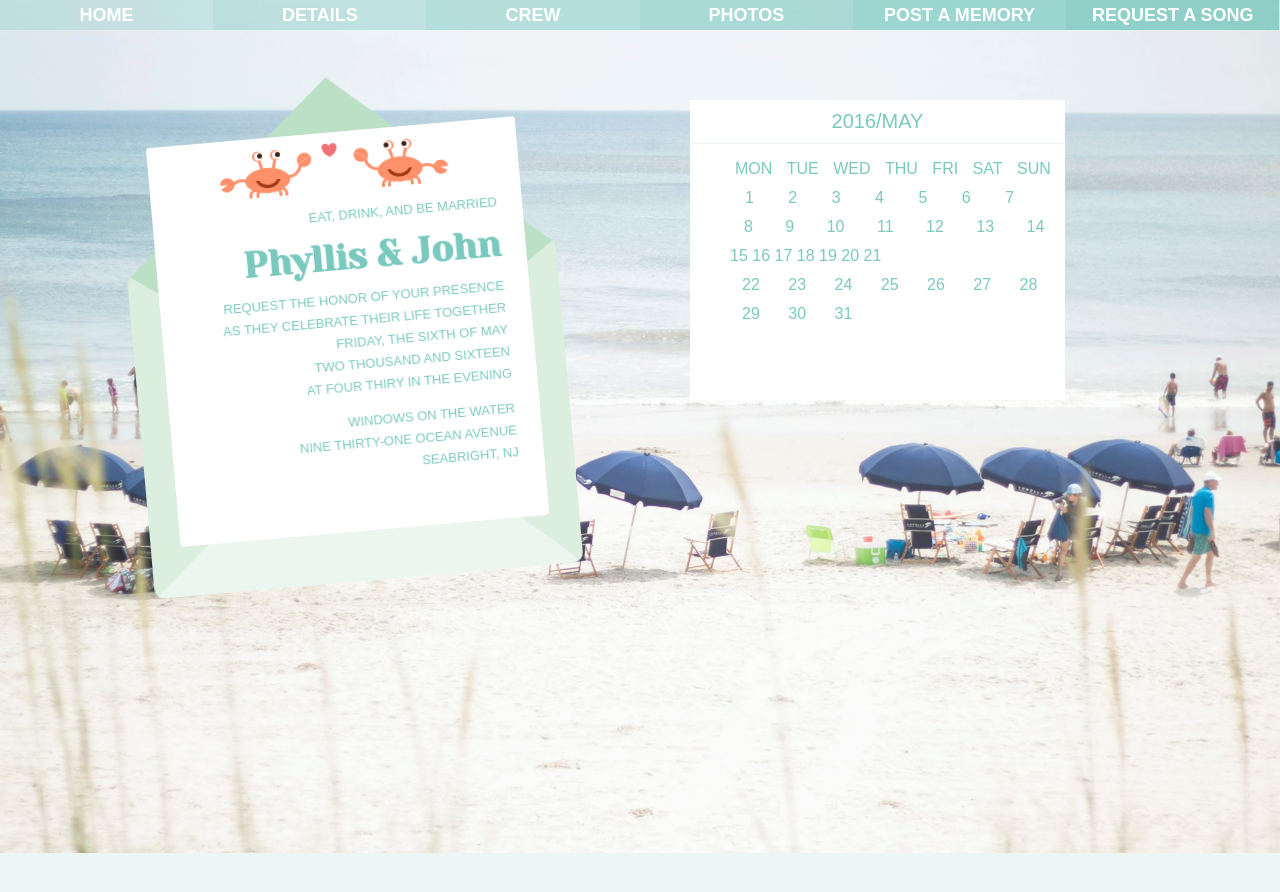
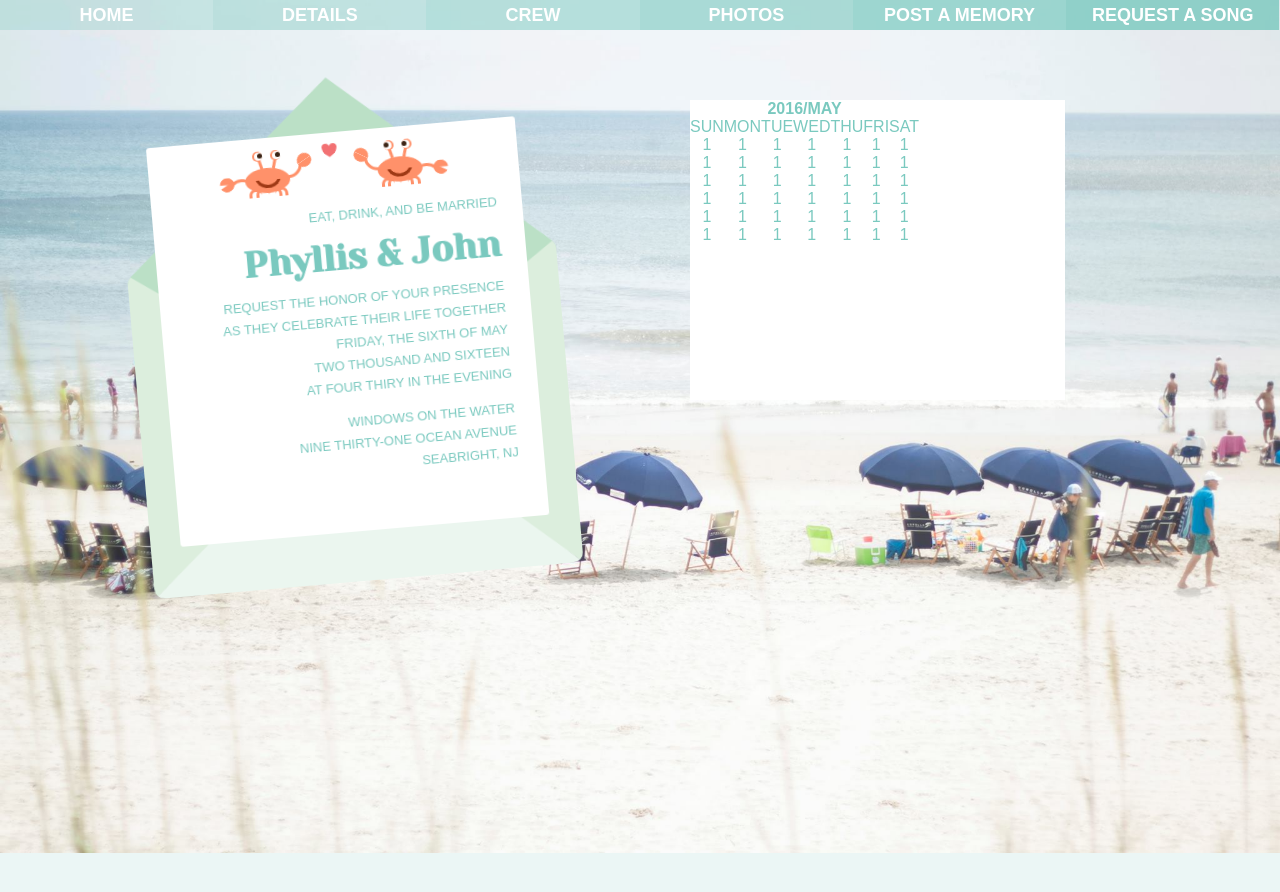
Before and after one commit to phyllisandjohn/phyllisandjohn.github.io, a Jekyll site: the page details/index.html, which Jekyll copies as it is, in a window 1280 px wide. Shown: the top 892 px of the page. Built offline with Jekyll 4.4.1, drawn with Linux system fonts in a browser that asks for light colours.

Commit message:
Update index.html

```diff
--- a/details/index.html
+++ b/details/index.html
@@ -47,44 +47,6 @@
 	padding: 10px;
 }
 
-.calendar ul {
-	float: left;
-}
-
-.calendar-dates ul {
-	margin-top: -5px;
-}
-
-.calendar-days ul li {
-	display: inline;
-	padding: 0px 5px 0px 5px;
-}
-
-.calendar-dates ul li  {
-	display: inline;
-}
-
-.week-1 li {
-	padding: 0px 15px 0px 15px;
-}
-
-.week-2 li {
-	padding: 0px 14px 0px 14px;
-}
-
-.week-3 li {
-	padding: 0px 13px 0px 13x;
-}
-
-.week-4 li {
-	padding: 0px 12px 0px 12px;
-}
-
-.week-5 li {
-	padding: 0px 12px 0px 12px;
-}
-
-
 img {
 	position: fixed;
 }
@@ -105,61 +67,74 @@ img {
 	<img src="/assets/obx.jpg" width='100%'>
 
 	<div class="calendar">
-		<div class="calendar-header">2016/May</div>
-		<div class="calendar-days">
-		<ul>
-			<li>Mon</li>
-			<li>Tue</li>
-			<li>Wed</li>
-			<li>Thu</li>
-			<li>Fri</li>
-			<li>Sat</li>
-			<li>Sun</li>
-		</ul>
-		</div>
-		<div class="calendar-dates">
-		<ul class="week-1">
-			<li>1</li>
-			<li>2</li>
-			<li>3</li>
-			<li>4</li>
-			<li>5</li>
-			<li>6</li>
-			<li>7</li>
-		</ul>
-		<ul class="week-2">
-			<li>8</li>
-			<li>9</li>
-			<li>10</li>
-			<li>11</li>
-			<li>12</li>
-			<li>13</li>
-			<li>14</li>
-		</ul>
-		<ul class="week-3">
-			<li>15</li>
-			<li>16</li>
-			<li>17</li>
-			<li>18</li>
-			<li>19</li>
-			<li>20</li>
-			<li>21</li>
-		</ul>
-		<ul class="week-4">
-			<li>22</li>
-			<li>23</li>
-			<li>24</li>
-			<li>25</li>
-			<li>26</li>
-			<li>27</li>
-			<li>28</li>
-		</ul>
-		<ul class="week-5">
-			<li>29</li>
-			<li>30</li>
-			<li>31</li>
-		</ul>
-		</div>
+<table cellspacing=3 cellpadding=3>
+<tr>
+<TD COLSPAN="7" ALIGN=center><B>2016/May</B></TD>
+</tr>
+<tr>
+<TD ALIGN=center>Sun</TD>
+<TD ALIGN=center>Mon</TD>
+<TD ALIGN=center>Tue</TD>
+<TD ALIGN=center>Wed</TD>
+<TD ALIGN=center>Thu</TD>
+<TD ALIGN=center>Fri</TD>
+<TD ALIGN=center>Sat</TD>
+</tr>
+<tr>
+<td>1</td>
+<td>1</td>
+<td>1</td>
+<td>1</td>
+<td>1</td>
+<td>1</td>
+<td>1</td>
+</tr>
+<tr>
+<td>1</td>
+<td>1</td>
+<td>1</td>
+<td>1</td>
+<td>1</td>
+<td>1</td>
+<td>1</td>
+</tr>
+<tr>
+<td>1</td>
+<td>1</td>
+<td>1</td>
+<td>1</td>
+<td>1</td>
+<td>1</td>
+<td>1</td>
+</tr>
+<tr>
+<td>1</td>
+<td>1</td>
+<td>1</td>
+<td>1</td>
+<td>1</td>
+<td>1</td>
+<td>1</td>
+</tr>
+<tr>
+<td>1</td>
+<td>1</td>
+<td>1</td>
+<td>1</td>
+<td>1</td>
+<td>1</td>
+<td>1</td>
+</tr>
+<TR>
+<td>1</td>
+<td>1</td>
+<td>1</td>
+<td>1</td>
+<td>1</td>
+<td>1</td>
+<td>1</td>
+</tr>
+</table>
 	</div>
 
 	<div class="main">
```
